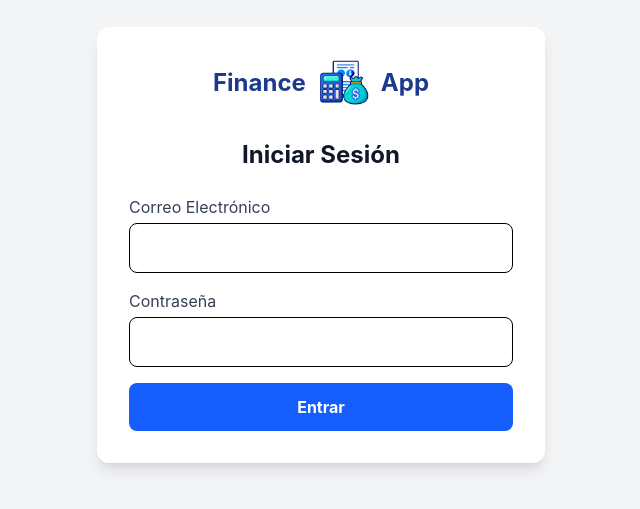
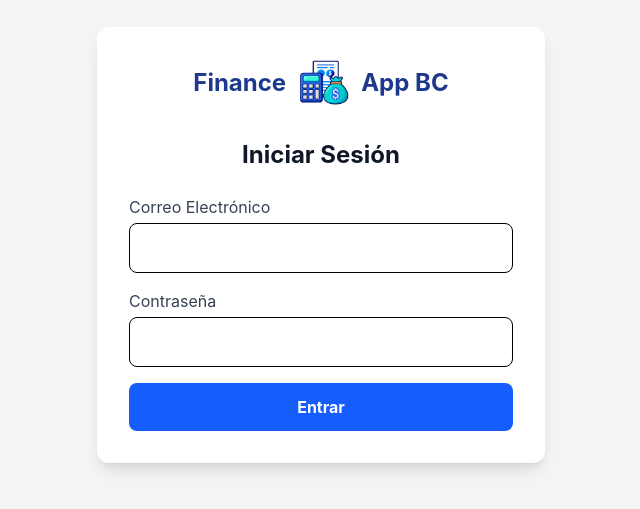
Before and after one commit to bryanmiranda138/finance-frontend, a React (Vite) app: page /login in a window 1280 px wide. Shown: the part 155-664 px from the top of the page, without its empty margins (319-959 px from the left). Built offline with nearby package versions, Linux system fonts and the light colour scheme.

Commit message:
Update Login.jsx

```diff
--- a/src/pages/Login.jsx
+++ b/src/pages/Login.jsx
@@ -33,7 +33,7 @@ export default function Login() {
                     </a>
 
                     <h3 className="text-2xl font-bold text-blue-900 dark:text-white">
-                        App
+                        App BC
                     </h3>
                 </div>
                 <h2 className="text-2xl font-bold text-center text-gray-900 dark:text-white mb-6">Iniciar Sesión</h2>
```
